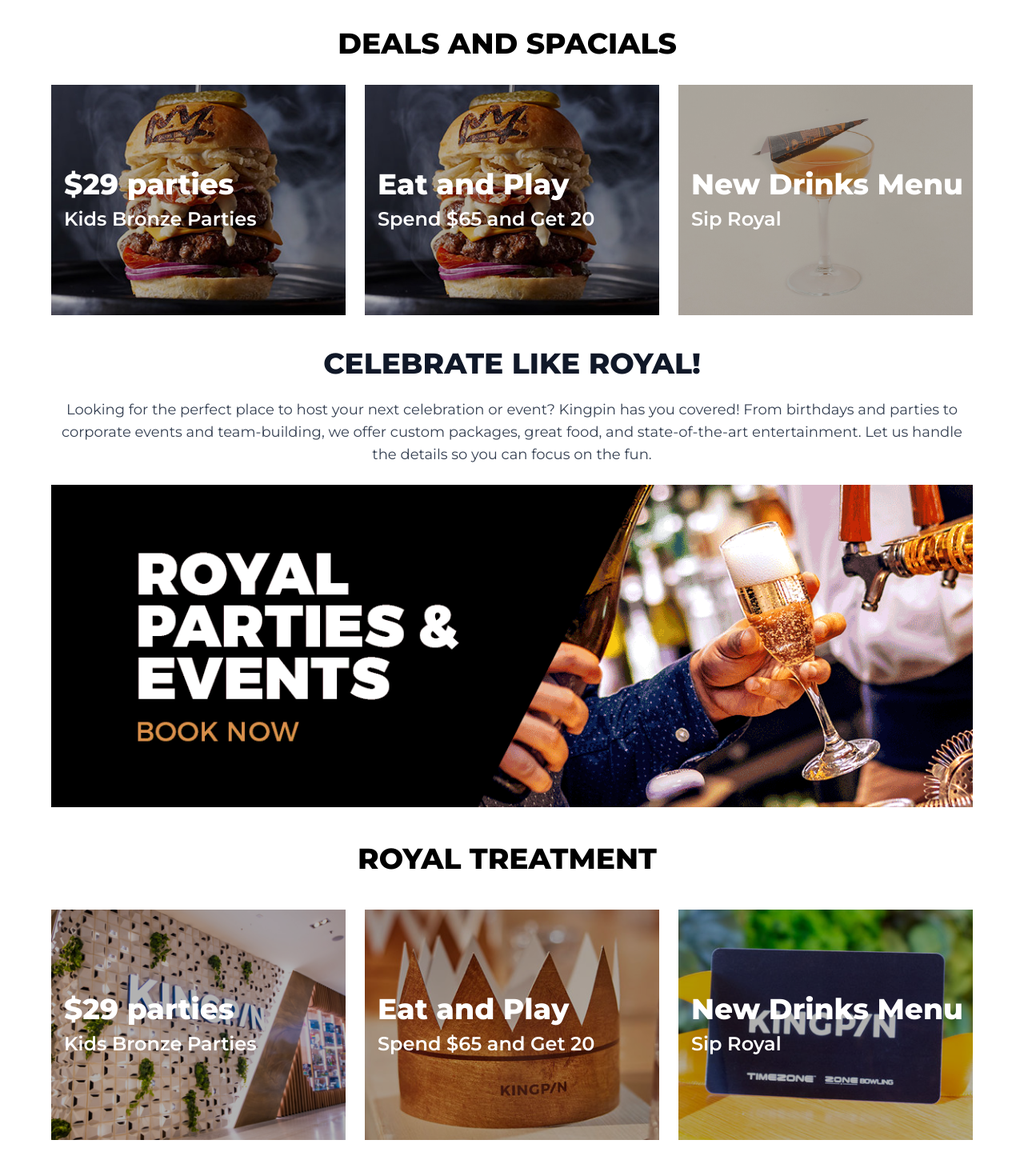
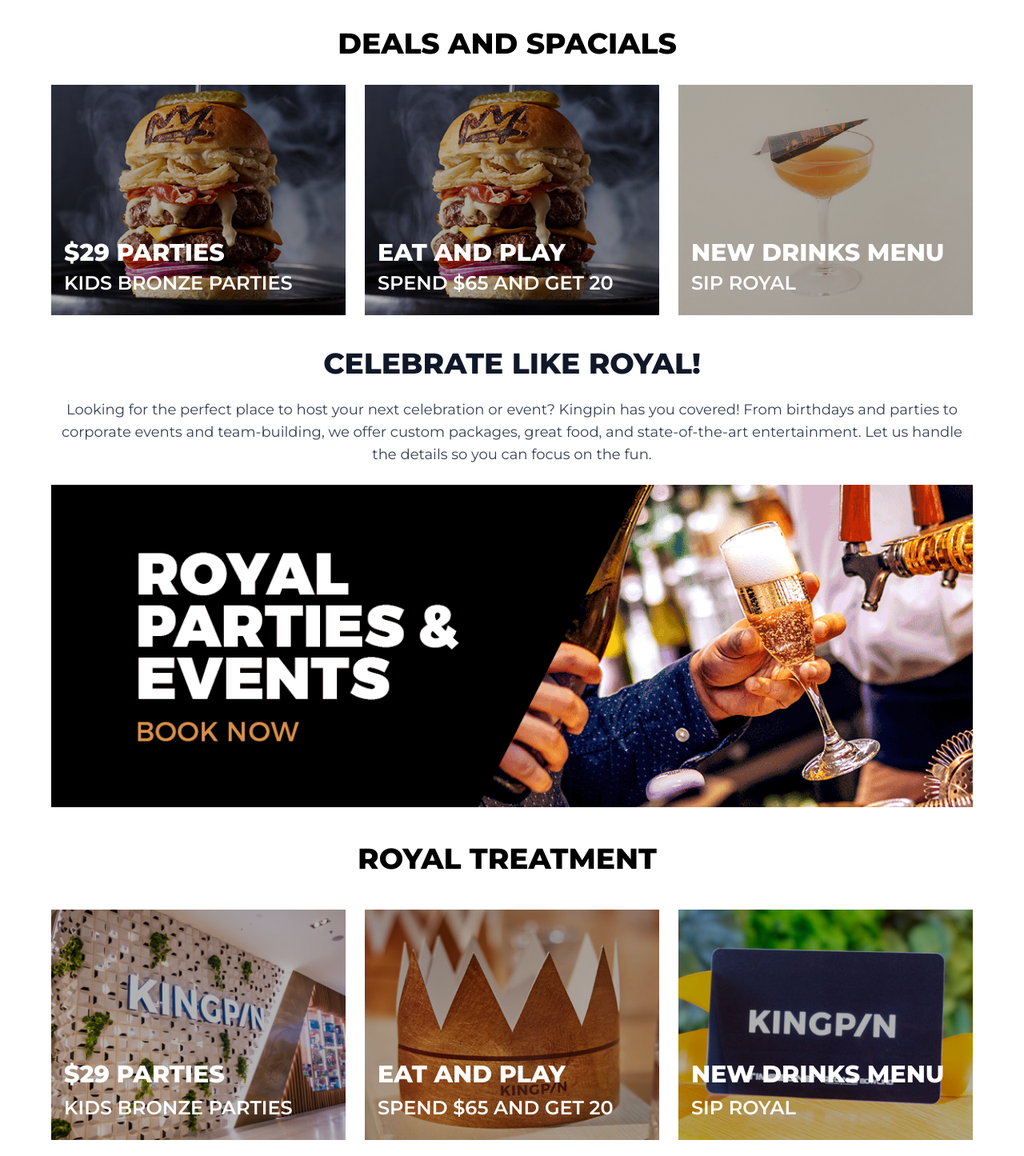
Before and after one commit to Naimul-Islam20/kingpin, a Next.js app: page / in a window 1280 px wide. Shown: the part 1865-3310 px from the top of the page at 80% size. Built offline with nearby package versions, Linux system fonts and the light colour scheme.

Commit message:
box title change

```diff
--- a/src/components/sections/royal/royal.js
+++ b/src/components/sections/royal/royal.js
@@ -48,11 +48,11 @@
           </div>
 
           {/* title + subtitle (TAB এ ছোট) */}
-          <div className="absolute inset-0 flex flex-col ps-4 items-start justify-center pointer-events-none z-20 transition-all duration-500 group-hover:-translate-y-20">
-            <h3 className="text-xl md:text-2xl lg:text-4xl font-extrabold text-white">
+          <div className="absolute inset-0 flex flex-col ps-4 items-start justify-end mb-6 pointer-events-none z-20 transition-all duration-500 group-hover:-translate-y-40">
+            <h3 className="text-xl md:text-2xl  uppercase lg:text-3xl font-extrabold text-white">
               {img.title}
             </h3>
-            <h2 className="text-lg md:text-lg lg:text-2xl font-semibold text-white mt-2">
+            <h2 className="text-lg md:text-lg uppercase lg:text-2xl font-semibold text-white mt-1">
               {img.subtitle}
             </h2>
 
@@ -96,10 +96,10 @@
 
           {/* title + subtitle */}
           <div className="absolute inset-0 flex flex-col ps-4 items-start justify-center pointer-events-none z-20 transition-all duration-500 group-hover:-translate-y-16">
-            <h3 className="text-lg md:text-xl font-extrabold text-white">
+            <h3 className="text-lg md:text-xl uppercase font-bold text-white">
               {img.title}
             </h3>
-            <h2 className="text-sm md:text-lg font-semibold text-white mt-1">
+            <h2 className="text-sm md:text-lg uppercase font-semibold text-white mt-1">
               {img.subtitle}
             </h2>
 
@@ -111,7 +111,7 @@
 
           <div className="absolute inset-0 flex flex-col justify-end items-center text-start bg-black/50 transform translate-y-full group-hover:translate-y-0 transition-transform duration-500 z-10">
             <div className="absolute inset-0 flex flex-col items-start p-4 text-start bg-black/50 transition-transform duration-500 z-10 group-hover:translate-y-0">
-              <p className="text-gray-200 border-gray-200 border-t font-bold mb-2 pt-3">
+              <p className="text-gray-200  border-gray-200 border-t font-bold mb-2 pt-3">
                 {img.desc.split(" ").length > 20
                   ? img.desc.split(" ").slice(0, 26).join(" ") + "..."
                   : img.desc}
@@ -134,7 +134,6 @@
         slidesPerView={1}
         spaceBetween={12}
         loop={true}
-
         onSwiper={(swiper) => (swiperRef.current = swiper)}
         onSlideChange={(swiper) => setActiveIndex(swiper.realIndex)}
       >
@@ -150,10 +149,10 @@
               <div className="absolute inset-0 bg-black/30"></div>
 
               <div className="absolute inset-0 flex flex-col items-start justify-center p-4 z-20">
-                <h3 className="text-3xl uppercase font-extrabold text-white">
+                <h3 className="text-3xl uppercase font-bold text-white">
                   {img.title}
                 </h3>
-                <h2 className="text-lg font-extrabold text-white mt-1">
+                <h2 className="text-lg uppercase font-semibold text-white mt-1">
                   {img.subtitle}
                 </h2>
 
--- a/src/components/sections/royal/royalS.js
+++ b/src/components/sections/royal/royalS.js
@@ -48,11 +48,11 @@
         </div>
 
         {/* Title & Subtitle */}
-        <div className="absolute inset-0 flex flex-col ps-4 items-start justify-center pointer-events-none z-20 transition-all duration-500 group-hover:-translate-y-20">
-          <h3 className="text-xl md:text-2xl lg:text-4xl font-extrabold text-white">
+       <div className="absolute inset-0 flex flex-col ps-4 items-start justify-end mb-6 pointer-events-none z-20 transition-all duration-500 group-hover:-translate-y-40">
+          <h3 className="text-xl md:text-2xl uppercase lg:text-3xl font-extrabold text-white">
             {img.title}
           </h3>
-          <h2 className="text-lg md:text-base lg:text-2xl font-semibold text-white mt-2">
+          <h2 className="text-lg md:text-base uppercase lg:text-2xl font-semibold text-white mt-2">
             {img.subtitle}
           </h2>
 
```
